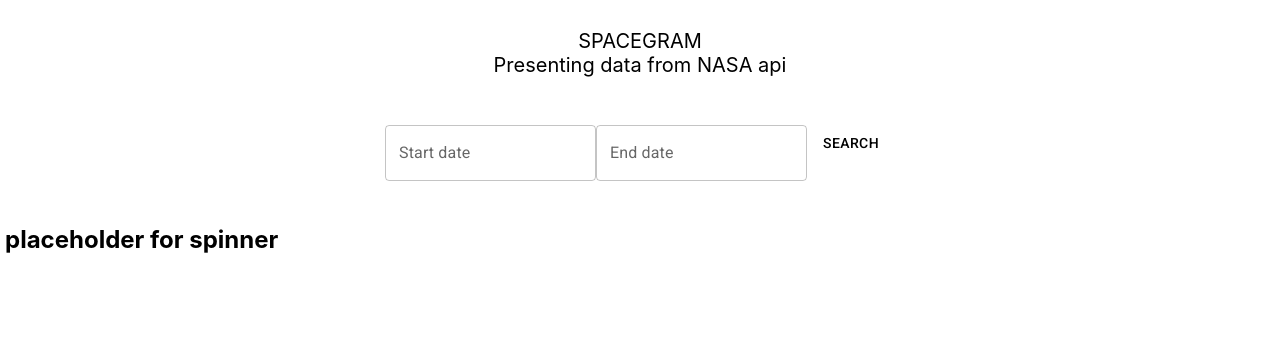
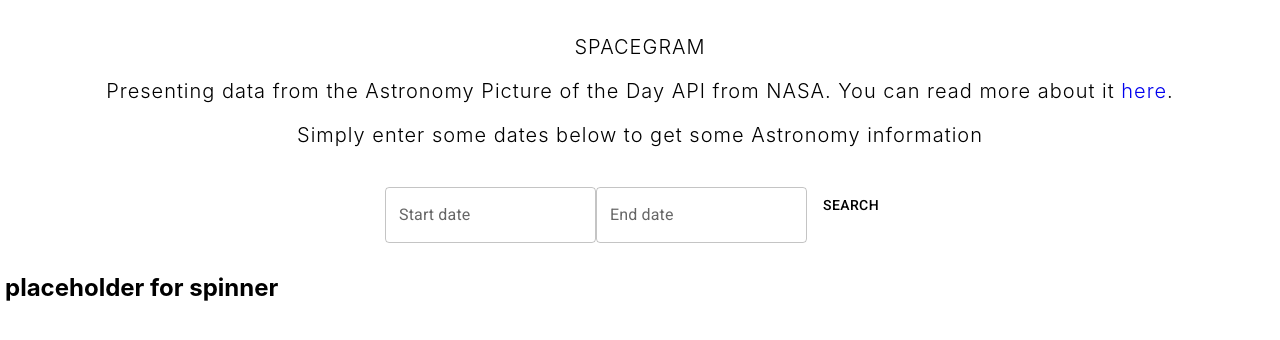
Before and after one commit to Marialoue/aurora-borealis, a React (Create React App) app: page / in a window 1280 px wide. Shown: the top 340 px of the page. Built offline with nearby package versions, Linux system fonts and the light colour scheme; no server answers.

Commit message:
Delete styled components

```diff
--- a/src/App.css
+++ b/src/App.css
@@ -1,5 +1,37 @@
+/* root */
 * {
   box-sizing: border-box;
+}
+
+/* tags */
+a {
+  text-decoration: none;
+}
+a:hover {
+  color: rgb(255, 0, 0);
+}
+
+/* components */
+.container {
+  height: fit-content;
+  padding: 5px;
+  margin: auto;
+}
+
+.header {
+  min-height: 60px;
+  padding: 10px;
+  text-align: center;
+  font-size: 20px;
+  font-weight: 300;
+  letter-spacing: 1px;
+}
+
+.controls {
+  min-height: 64px;
+  padding: 10px;
+  text-align: center;
+  font-size: 20px;
 }
 
 .cards {
@@ -21,11 +53,10 @@
   }
 }
 
-
 .card {
   background-color: white;
-  border-radius: 0.25rem;
-  box-shadow: 0 20px 40px -14px rgba(0, 0, 0, 0.25);
+  border-radius: 6px;
+  box-shadow: 10px 20px 40px -14px rgba(0, 0, 0, 0.334);
   display: flex;
   flex-direction: column;
   overflow: hidden;
@@ -35,31 +66,20 @@
   display: flex;
   flex: 1 1 auto;
   flex-direction: column;
-  padding: 1rem;
+  padding: 10px;
 }
 
 .card-image {
   background-position: center center;
-  background-repeat: no-repeat;
   background-size: cover;
-  border-top-left-radius: 0.25rem;
-  border-top-right-radius: 0.25rem;
-  filter: contrast(70%);
+  border-radius: 3px;
   overflow: hidden;
-  position: relative;
-  transition: filter 0.5s cubic-bezier(0.43, 0.41, 0.22, 0.91);
-  @media (min-width: 40rem) {
-    ::before {
-      padding-top: 66.6%;
-    }
-  }
 }
 
 .card-title {
-  color: gray-dark;
-  font-size: 1.25rem;
+  font-size: 18px;
   font-weight: 300;
-  letter-spacing: 2px;
+  letter-spacing: 1px;
 }
 
 .card-btn {
@@ -69,14 +89,16 @@
 }
 
 .card-text {
+  height: 100px;
   flex: 1 1 auto;
   font-size: 0.875rem;
   line-height: 1.5;
   margin-bottom: 1.25rem;
+  overflow: scroll;
+  white-space: pre-wrap;
 }
 
 img {
-  height: auto;
   max-width: 100%;
   vertical-align: middle;
 }
--- a/src/App.js
+++ b/src/App.js
@@ -1,29 +1,8 @@
 import React, { useState } from "react";
 import Button from "@mui/material/Button";
-import styled from "styled-components";
 import TextField from "@mui/material/TextField";
 import PlanetCardList from "./components/PlanetCardList";
 import "./App.css";
-
-const Container = styled("div")`
-  height: fit-content;
-  padding: 5px;
-  margin: auto;
-`;
-
-const Header = styled("div")`
-  min-height: 64px;
-  padding: 24px;
-  text-align: center;
-  font-size: 20px;
-`;
-
-const Controlls = styled("div")`
-  min-height: 64px;
-  padding: 24px;
-  text-align: center;
-  font-size: 20px;
-`;
 
 export default function App() {
   const [start, setStart] = useState();
@@ -54,23 +33,16 @@
   };
 
   return (
-    <Container>
-      <Header>
-        SPACEGRAM
-        <br />
-        Presenting data from NASA api
-      </Header>
-      <Controlls
-        component="form"
-        sx={{
-          display: "flex",
-          justifyContent: "space-evenly",
-          bgcolor: "background.paper",
-          "& > :not(style)": { m: 1, width: "25ch" },
-        }}
-        noValidate
-        autoComplete="off"
-      >
+    <div className="container">
+      <div className="header">
+        <p>SPACEGRAM</p>
+        <p>
+          Presenting data from the Astronomy Picture of the Day API from NASA.
+          You can read more about it <a href="https://api.nasa.gov/">here</a>.
+        </p>
+        <p>Simply enter some dates below to get some Astronomy information</p>
+      </div>
+      <div className="controls">
         <TextField
           id="outlined-basic"
           label="Start date"
@@ -88,7 +60,7 @@
         <Button variant="outline" onClick={handleSearch}>
           SEARCH
         </Button>
-      </Controlls>
+      </div>
       <div className="content">
         {data ? (
           <PlanetCardList data={data} />
@@ -96,6 +68,6 @@
           <h2>placeholder for spinner</h2>
         )}
       </div>
-    </Container>
+    </div>
   );
 }
```
